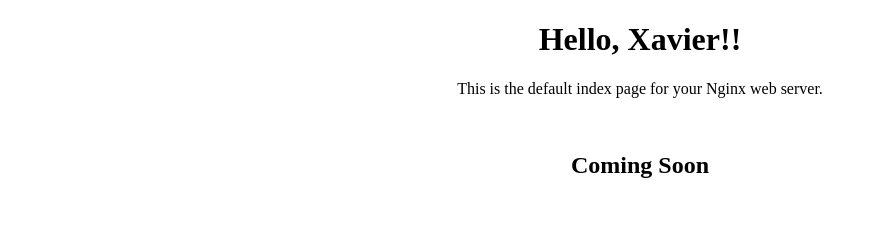
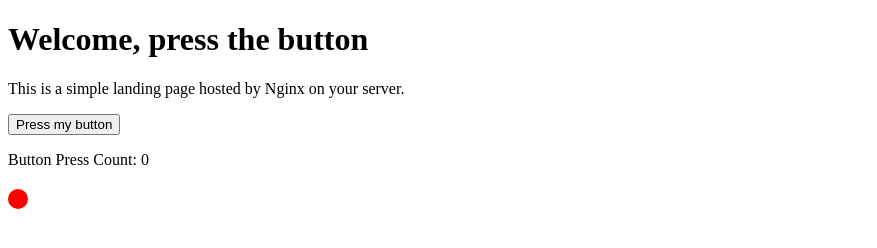
Before and after one commit to XavierJ96/nginx_page, a plain HTML site: page nginx/index.html in a window 1280 px wide. Shown: the whole page, without its empty margins (0-877 px from the left). Drawn offline with Linux system fonts and the light colour scheme.

Commit message:
update index

```diff
--- a/nginx/index.html
+++ b/nginx/index.html
@@ -1,19 +1,47 @@
 <!DOCTYPE html>
 <html>
   <head>
-    <title>Welcome to My Website</title>
+    <title>Welcome to This Nginx Page</title>
     <style>
-      h1,
-      p,
-      h2 {
-        text-align: center;
+      #status-light {
+        width: 20px;
+        height: 20px;
+        border-radius: 50%;
+        background-color: red;
+        margin-top: 20px;
       }
     </style>
   </head>
   <body>
-    <h1>Hello, Xavier!!</h1>
-    <p>This is the default index page for your Nginx web server.</p>
-    <br />
-    <h2>Coming Soon</h2>
+    <h1>Welcome, press the button</h1>
+    <p>This is a simple landing page hosted by Nginx on your server.</p>
+    <button id="get-status-button">Press my button</button>
+    <p>Button Press Count: <span id="count">0</span></p>
+    <!-- Added this line -->
+    <div id="status-light"></div>
+    <script>
+      // JavaScript code to handle the button click and status update
+      document
+        .getElementById("get-status-button")
+        .addEventListener("click", () => {
+          // Send a request to increment the value
+          fetch("/api/pressed", { method: "GET" }) // Sending a GET request to the /presse
+            .then((response) => {
+              if (response.ok) {
+                return response.json();
+              }
+              throw new Error("Request failed.");
+            })
+            .then((data) => {
+              // Update the count display
+              document.getElementById("count").textContent = data.count;
+              // Log the response for debugging
+              console.log(data);
+            })
+            .catch((error) => {
+              console.error("Error:", error);
+            });
+        });
+    </script>
   </body>
 </html>
```
